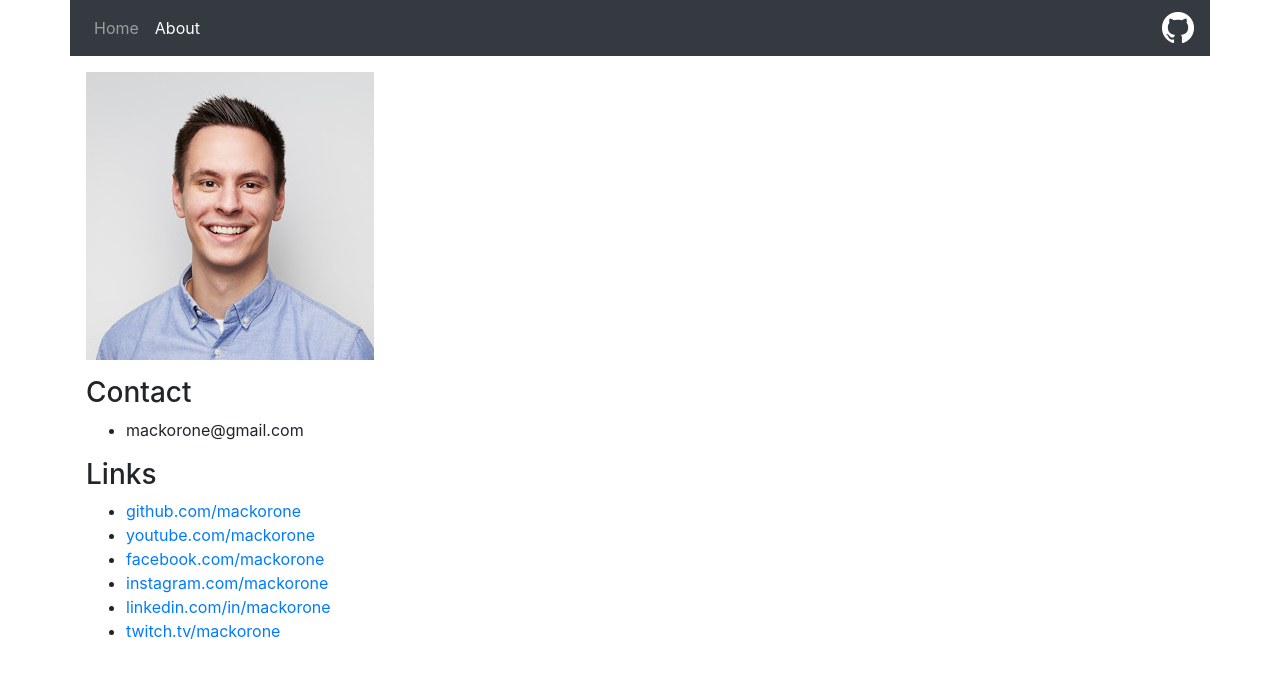
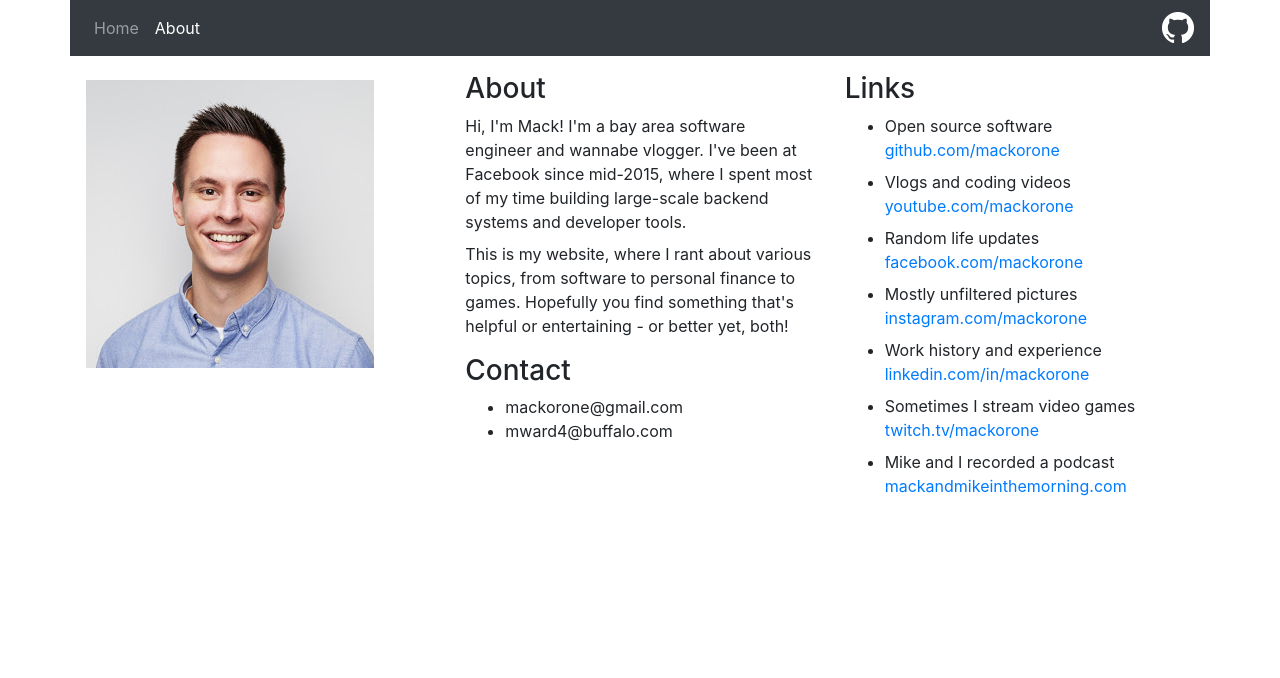
Before and after one commit to mackorone/mackorone.github.io, a Jekyll site: the page built from about.html, in a window 1280 px wide. Shown: the top 678 px of the page. Built offline with Jekyll 4.4.1, drawn with Linux system fonts in a browser that asks for light colours.

Commit message:
Fill out about page

```diff
--- /dev/null
+++ b/_data/emails.yml
@@ -0,0 +1,4 @@
+- user: mackorone
+  domain: gmail.com
+- user: mward4
+  domain: buffalo.com
--- a/_data/links.yml
+++ b/_data/links.yml
@@ -1,6 +1,14 @@
 - link: https://www.github.com/mackorone
+  desc: Open source software
 - link: https://www.youtube.com/mackorone
+  desc: Vlogs and coding videos
 - link: https://www.facebook.com/mackorone
+  desc: Random life updates
 - link: https://www.instagram.com/mackorone
+  desc: Mostly unfiltered pictures
 - link: https://www.linkedin.com/in/mackorone
+  desc: Work history and experience
 - link: https://www.twitch.tv/mackorone
+  desc: Sometimes I stream video games
+- link: https://mackandmikeinthemorning.com
+  desc: Mike and I recorded a podcast
--- /dev/null
+++ b/about.html
@@ -0,0 +1,58 @@
+---
+layout: default
+title: About
+---
+
+<div class="row">
+
+  <div class="col">
+    <div class="mt-2 mb-3">
+      <img src="/assets/images/headshot.jpg" alt="Headshot">
+    </div>
+  </div>
+
+  <div class="col">
+    <h3>About</h3>
+    <div>
+      <p class="mb-2">
+        Hi, I'm Mack! I'm a bay area software engineer and wannabe vlogger.
+        I've been at Facebook since mid-2015, where I spent most of my time
+        building large-scale backend systems and developer tools.
+      </p>
+      <p>
+        This is my website, where I rant about various topics, from software to
+        personal finance to games. Hopefully you find something that's helpful or
+        entertaining - or better yet, both!
+      </p>
+    </div>
+    <h3>Contact</h3>
+    <div>
+      <ul>
+        {% for item in site.data.emails %}
+          <li>
+            <!-- Add hidden characters to prevent spam -->
+            {{ item.user }}<span style="display:none">null</span>@{{ item.domain }}
+          </li>
+        {% endfor %}
+      </ul>
+    </div>
+  </div>
+
+  <div class="col">
+    <h3>Links</h3>
+    <ul>
+      {% for item in site.data.links %}
+        <li>
+          <div class="mb-2">
+            {{ item.desc }}
+            <br/>
+            <a href="{{ item.link }}" data-proofer-ignore>
+              {{ item.link | remove_first: "https://" | remove_first: "www."}}
+            </a>
+          </div>
+        </li>
+      {% endfor %}
+    </ul>
+  </div>
+
+</div>
--- a/about.md
+++ /dev/null
@@ -1,21 +0,0 @@
----
-layout: default
-title: About
----
-
-![Headshot](/assets/images/headshot.jpg)
-
-### Contact
-<!-- Add hidden characters to prevent spam -->
-- mackorone<span style="display:none">null</span>@gmail.com
-
-### Links
-<ul>
-  {% for item in site.data.links %}
-  <li>
-    <a href="{{ item.link }}" data-proofer-ignore>
-      {{ item.link | remove: "https://www."}}
-    </a>
-  </li>
-  {% endfor %}
-</ul>
--- a/index.md
+++ b/index.html
@@ -2,9 +2,8 @@
 layout: default
 title: Home
 ---
-### Posts
 
-<!-- Custom HTML because markdown doesn't format properly -->
+<h3>Posts</h3>
 <ul>
   {% for post in site.posts %}
     <li>
```
